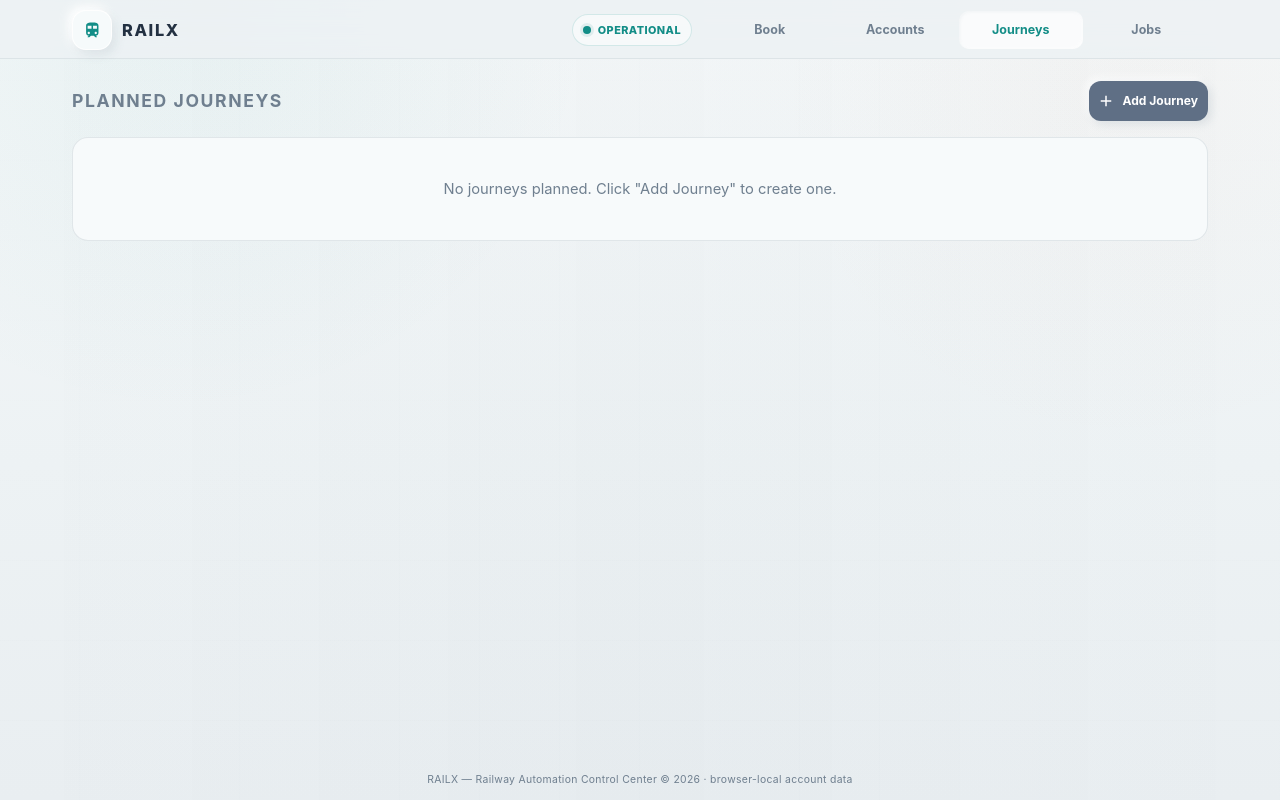
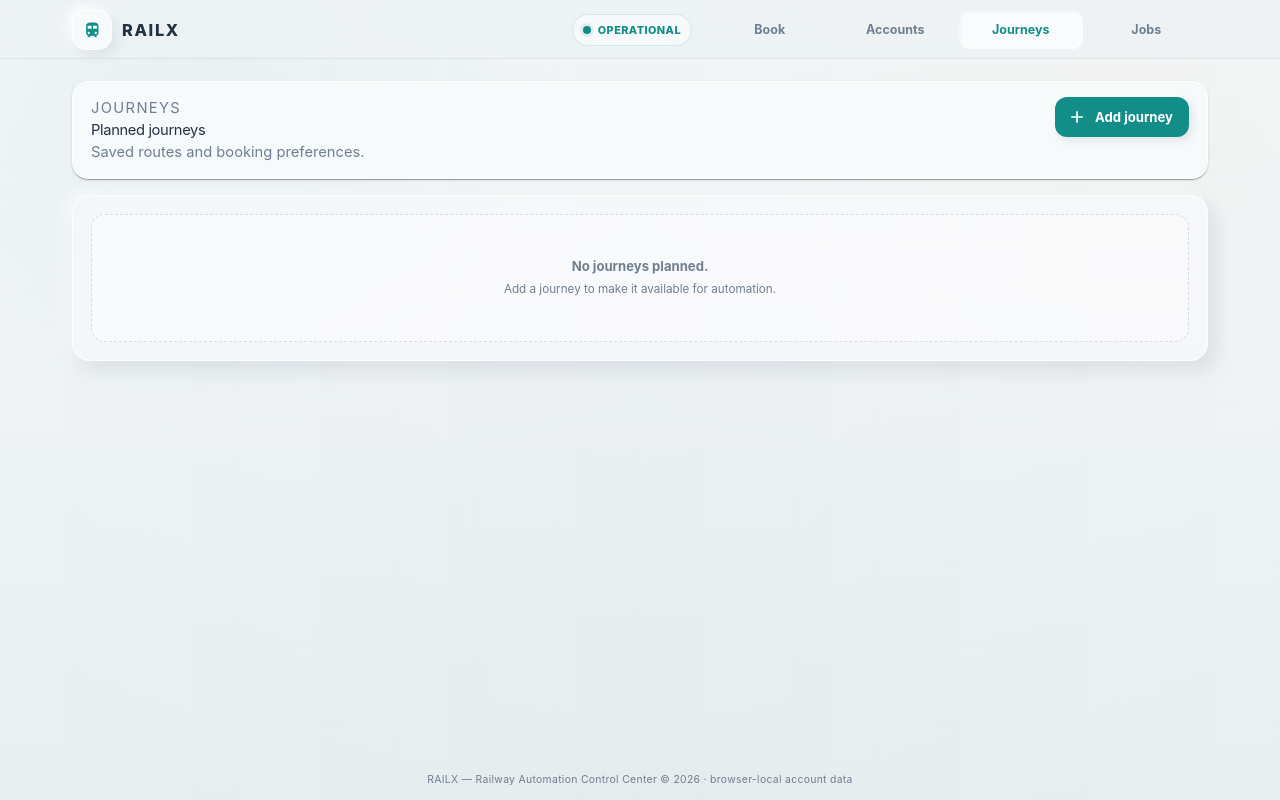
Before and after one commit to shrivastava-26/irctc, a React (Vite) app in the folder ui/: page / in a window 1280 px wide. Both pictures are taken after a click on the button "Journeys". Built offline with nearby package versions, Linux system fonts and the light colour scheme.

Commit message:
ui: remove journey card clutter

```diff
--- a/ui/src/components/JourneysTab.jsx
+++ b/ui/src/components/JourneysTab.jsx
@@ -1,11 +1,15 @@
 import React, { useState } from 'react'
-import { Box, Typography, Button, Paper, Stack, IconButton, Dialog, DialogContent } from '@mui/material'
+import { Box, Typography, Button, Stack, IconButton, Dialog, DialogContent, Tooltip } from '@mui/material'
 import AddIcon from '@mui/icons-material/Add'
 import EditIcon from '@mui/icons-material/Edit'
 import DeleteIcon from '@mui/icons-material/Delete'
 import ContentCopyIcon from '@mui/icons-material/ContentCopy'
+import TrainOutlinedIcon from '@mui/icons-material/TrainOutlined'
+import EventOutlinedIcon from '@mui/icons-material/EventOutlined'
+import PaymentsOutlinedIcon from '@mui/icons-material/PaymentsOutlined'
 import { toast } from 'react-toastify'
 import JourneyEditor from './JourneyEditor'
+import { GlassPanel, StatusBadge } from './RailxPrimitives'
 
 export default function JourneysTab({ journeys, onSave }) {
   const [open, setOpen] = useState(false)
@@ -16,17 +20,17 @@ export default function JourneysTab({ journeys, onSave }) {
     setOpen(true)
   }
 
-  const handleDuplicate = (journey) => {
+  const handleDuplicate = journey => {
     onSave(journeys.concat({ ...journey, id: Date.now().toString() }))
     toast.success('Journey duplicated')
   }
 
-  const handleDelete = (id) => {
+  const handleDelete = id => {
     onSave(journeys.filter(journey => journey.id !== id))
     toast.success('Journey deleted')
   }
 
-  const handleSaveJourney = (data) => {
+  const handleSaveJourney = data => {
     if (editingJourney) {
       onSave(journeys.map(journey => journey.id === data.id ? data : journey))
       toast.success('Journey updated')
@@ -39,57 +43,61 @@ export default function JourneysTab({ journeys, onSave }) {
 
   return (
     <Box sx={{ width: '100%', minWidth: 0 }}>
-      <Box sx={{ display: 'flex', justifyContent: 'space-between', alignItems: { xs: 'stretch', sm: 'center' }, flexWrap: 'wrap', gap: 1, mb: 2 }}>
-        <Typography className="railx-kicker" sx={{ fontSize: { xs: '1rem', sm: '1.1rem' }, fontWeight: 'bold' }}>
-          PLANNED JOURNEYS
-        </Typography>
+      <GlassPanel className="railx-page-intro">
+        <div className="railx-section-header" style={{ marginBottom: 0 }}>
+          <Box minWidth={0}>
+            <Typography className="railx-kicker">Journeys</Typography>
+            <Typography component="h1" className="railx-section-title">Planned journeys</Typography>
+            <Typography className="railx-section-copy">Saved routes and booking preferences.</Typography>
+          </Box>
+          <Button startIcon={<AddIcon />} variant="contained" color="primary" onClick={() => handleOpen()}>
+            Add journey
+          </Button>
+        </div>
+      </GlassPanel>
 
-        <Button startIcon={<AddIcon />} variant="contained" color="secondary" size="small" onClick={() => handleOpen()} sx={{ width: { xs: '100%', sm: 'auto' } }}>
-          Add Journey
-        </Button>
-      </Box>
+      <section className="railx-section" aria-label="Planned journeys list">
+        {journeys.length > 0 ? (
+          <div className="railx-journey-list">
+            {journeys.map(journey => (
+              <div key={journey.id} className="railx-journey-row">
+                <div className="railx-row-grid">
+                  <Box className="railx-brand-mark" sx={{ color: 'primary.main', flexShrink: 0, width: 38, height: 38 }}>
+                    <TrainOutlinedIcon fontSize="small" />
+                  </Box>
 
-      <Stack spacing={1.25} className="railx-list">
-        {journeys.map(journey => (
-          <Paper key={journey.id} className="railx-list-card" variant="outlined" sx={{
-            p: { xs: 1.25, sm: 1.5 },
-            display: 'flex',
-            justifyContent: 'space-between',
-            alignItems: { xs: 'stretch', sm: 'flex-start' },
-            flexDirection: { xs: 'column', sm: 'row' },
-            gap: 1.25,
-            minWidth: 0,
-          }}>
-            <Box sx={{ minWidth: 0, overflowWrap: 'anywhere' }}>
-              <Typography variant="body2" sx={{ fontWeight: 'bold', fontSize: '0.9rem', overflowWrap: 'anywhere', lineHeight: 1.5 }}>
-                {journey.trainNumber} · {journey.source} → {journey.destination} · {journey.travelDate}
-              </Typography>
-              <Typography variant="caption" color="text.secondary" sx={{ display: 'block', mt: 0.5 }}>
-                {journey.coach} • {journey.quota} • {(journey.passengers && journey.passengers.length) || 0} Passenger(s)
-              </Typography>
-              {(journey.boardingStation || journey.upiId) && (
-                <Typography variant="caption" color="text.secondary" sx={{ display: 'block', overflowWrap: 'anywhere' }}>
-                  {journey.boardingStation ? 'Boarding: ' + journey.boardingStation : ''}
-                  {journey.boardingStation && journey.upiId ? ' • ' : ''}
-                  {journey.upiId ? 'UPI configured' : ''}
-                </Typography>
-              )}
-            </Box>
+                  <Box minWidth={0}>
+                    <div className="railx-route">
+                      {journey.trainNumber ? journey.trainNumber + ' · ' : ''}{journey.source} → {journey.destination}
+                    </div>
+                    <div className="railx-route-meta">{journey.travelDate} · {journey.coach} · {journey.quota}</div>
+                    <div className="railx-meta-line">
+                      <EventOutlinedIcon sx={{ fontSize: 14, verticalAlign: 'text-bottom', mr: 0.35 }} />
+                      {journey.passengers?.length || 0} passenger{journey.passengers?.length === 1 ? '' : 's'}
+                      <Box component="span" sx={{ mx: 0.8, color: 'divider' }}>•</Box>
+                      <PaymentsOutlinedIcon sx={{ fontSize: 14, verticalAlign: 'text-bottom', mr: 0.35 }} />
+                      {journey.upiId ? 'UPI configured' : 'Payment not configured'}
+                      {journey.boardingStation ? <><Box component="span" sx={{ mx: 0.8, color: 'divider' }}>•</Box>Boarding {journey.boardingStation}</> : null}
+                    </div>
+                  </Box>
 
-            <Box sx={{ display: 'flex', gap: 0.25, flexShrink: 0, justifyContent: { xs: 'flex-end', sm: 'initial' } }}>
-              <IconButton size="small" onClick={() => handleOpen(journey)} title="Edit" aria-label="Edit journey"><EditIcon fontSize="small" /></IconButton>
-              <IconButton size="small" onClick={() => handleDuplicate(journey)} title="Duplicate" aria-label="Duplicate journey"><ContentCopyIcon fontSize="small" /></IconButton>
-              <IconButton size="small" color="error" onClick={() => handleDelete(journey.id)} title="Delete" aria-label="Delete journey"><DeleteIcon fontSize="small" /></IconButton>
-            </Box>
-          </Paper>
-        ))}
-
-        {journeys.length === 0 && (
-          <Paper className="railx-empty-state" variant="outlined" sx={{ py: 5, px: 2, textAlign: 'center', color: 'text.secondary' }}>
-            No journeys planned. Click "Add Journey" to create one.
-          </Paper>
+                  <div className="railx-row-actions">
+                    <StatusBadge status="READY" compact />
+                    <Tooltip title="Edit"><IconButton size="small" onClick={() => handleOpen(journey)} aria-label="Edit journey"><EditIcon fontSize="small" /></IconButton></Tooltip>
+                    <Tooltip title="Duplicate"><IconButton size="small" onClick={() => handleDuplicate(journey)} aria-label="Duplicate journey"><ContentCopyIcon fontSize="small" /></IconButton></Tooltip>
+                    <Tooltip title="Delete"><IconButton size="small" color="error" onClick={() => handleDelete(journey.id)} aria-label="Delete journey"><DeleteIcon fontSize="small" /></IconButton></Tooltip>
+                  </div>
+                </div>
+              </div>
+            ))}
+          </div>
+        ) : (
+          <div className="railx-empty-state">
+            <Typography variant="body2" fontWeight={750}>No journeys planned.</Typography>
+            <Typography variant="caption">Add a journey to make it available for automation.</Typography>
+          </div>
         )}
-      </Stack>
+      </section>
 
       <Dialog open={open} onClose={() => setOpen(false)} maxWidth="md" fullWidth scroll="paper"
         PaperProps={{ sx: { m: { xs: 1, sm: 2 }, width: 'calc(100% - 16px)', maxHeight: { xs: 'calc(100% - 16px)', sm: 'calc(100% - 32px)' } } }}>
```
